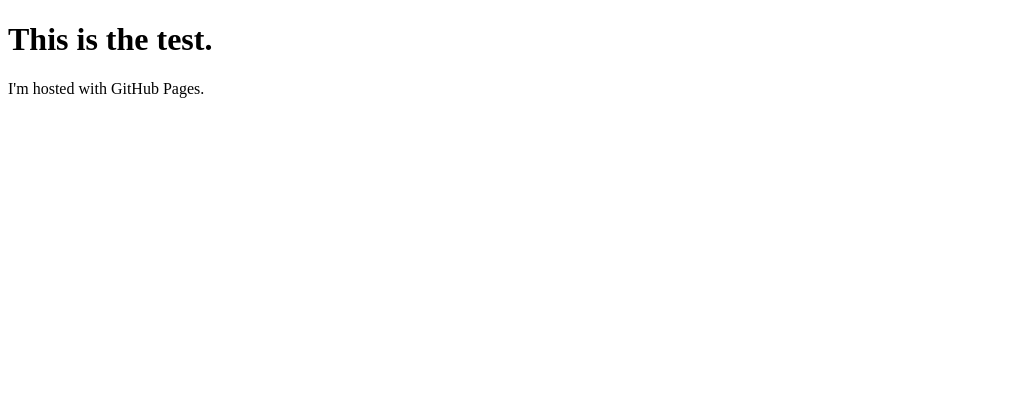
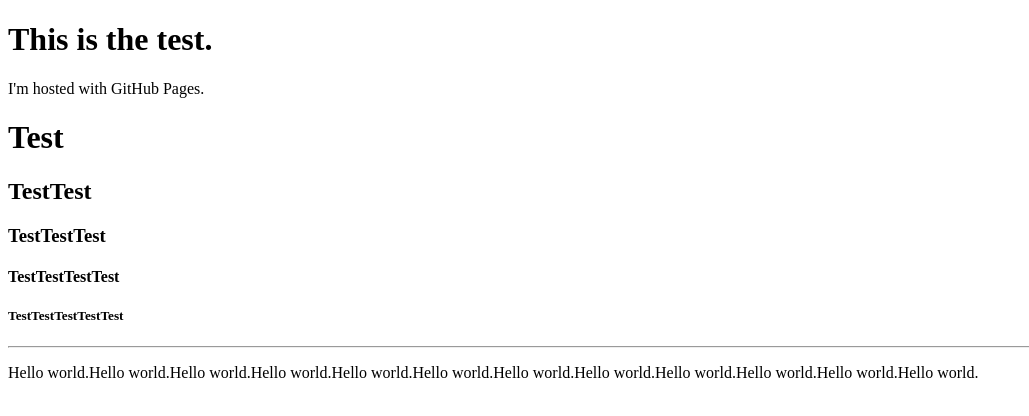
Before and after one commit to Sumogasbord/sumogasbord.github.io, a plain HTML site: page index.html in a window 1280 px wide. Shown: the whole page, without its empty margins (0-1029 px from the left). Drawn offline with Linux system fonts and the light colour scheme.

Commit message:
Update index.html

```diff
--- a/index.html
+++ b/index.html
@@ -1,7 +1,19 @@
 <!DOCTYPE html>
 <html>
-<body>
-<h1>This is the test.</h1>
-<p>I'm hosted with GitHub Pages.</p>
-</body>
+  <head>
+    <link href="css/style.css" type="text/css">
+    <script type="text/javascript" src="js/fonts.js"></script>
+  </head>
+  <body>
+  <h1>This is the test.</h1>
+  <p>I'm hosted with GitHub Pages.</p>
+
+  <h1>Test</h1>
+  <h2>TestTest</h2>
+  <h3>TestTestTest</h3>
+  <h4>TestTestTestTest</h4>
+  <h5>TestTestTestTestTest</h5>
+  <hr>
+  <p>Hello world.Hello world.Hello world.Hello world.Hello world.Hello world.Hello world.Hello world.Hello world.Hello world.Hello world.Hello world.</p>
+  </body>
 </html>
```
